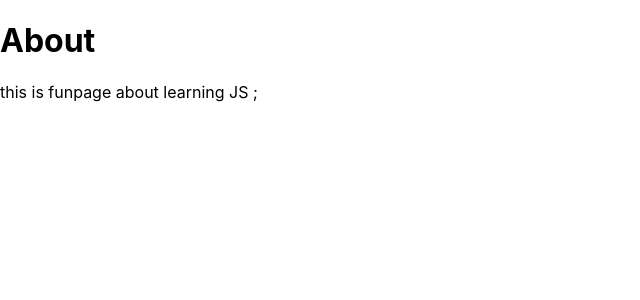
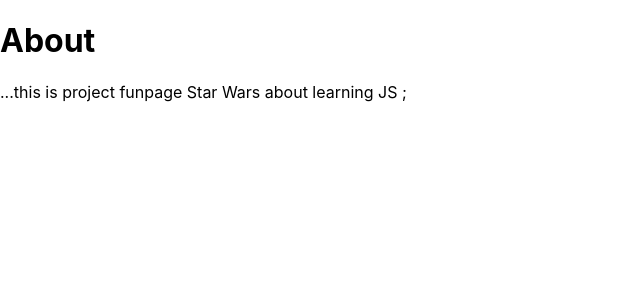
Before and after one commit to zer01eden/final_project, a React (Create React App) app: page /about in a window 1280 px wide. Shown: the top 300 px of the page, without its empty margins (0-640 px from the left). Built offline with nearby package versions, Linux system fonts and the light colour scheme.

Commit message:
any changes

```diff
--- a/src/components/About.tsx
+++ b/src/components/About.tsx
@@ -3,7 +3,7 @@
 return (
     <div>
     <h1>About</h1>
-    <p>this is funpage about learning JS ;</p>
+    <p>...this is project funpage Star Wars about learning JS ;</p>
     </div>
 );
 }
--- a/src/components/FeaturedPost.tsx
+++ b/src/components/FeaturedPost.tsx
@@ -9,7 +9,7 @@
 
 interface FeaturedPostProps {
 	post: {
-		id?: string;
+		id: string;
 		date: string;
 		description: string;
 		image: string;
@@ -20,7 +20,7 @@
 
 export default function FeaturedPost(props: FeaturedPostProps) {
 	const { post } = props;
-	console.log(post.id);
+	// console.log(post.id);
 	return (
 		<Grid item xs={12} md={6}>
 			<LinkRouter to={`/${post?.id}`}>
--- a/src/components/Start.tsx
+++ b/src/components/Start.tsx
@@ -13,7 +13,6 @@
 import MainFeaturedPost from './MainFeaturedPost';
 import FeaturedPost from './FeaturedPost';
 import { post } from './post';
-import axios from 'axios';
 import { useData } from './useData';
 
 const sections = [
@@ -26,36 +25,8 @@
 	{ title: 'Science', url: '#' },
 	{ title: 'Health', url: '#' },
 	{ title: 'Style', url: '#' },
-	{ title: 'Travel', url: '#' },
+	{ title: 'About', url: '/About' },
 ];
-
-// const mainFeaturedPost = {
-// 	title: 'Title of a longer featured blog post',
-// 	description:
-// 		"Multiple lines of text that form the lede, informing new readers quickly and efficiently about what's most interesting in this post's contents.",
-// 	image: 'https://source.unsplash.com/random?wallpapers',
-// 	imageText: 'main image description',
-// 	linkText: 'Continue reading…',
-// };
-
-// const featuredPosts = [
-// 	{
-// 		title: 'Featured post',
-// 		date: 'Nov 12',
-// 		description:
-// 			'This is a wider card with supporting text below as a natural lead-in to additional content.',
-// 		image: 'https://source.unsplash.com/random?wallpapers',
-// 		imageLabel: 'Image Text',
-// 	},
-// 	{
-// 		title: 'Post title',
-// 		date: 'Nov 11',
-// 		description:
-// 			'This is a wider card with supporting text below as a natural lead-in to additional content.',
-// 		image: 'https://source.unsplash.com/random?wallpapers',
-// 		imageLabel: 'Image Text',
-// 	},
-// ];
 
 const sidebar = {
 	title: 'About',
@@ -86,7 +57,7 @@
 const defaultTheme = createTheme();
 
 export default function Start() {
-	const [{ data, isLoading, isError }, doFetch] = useData(
+	const [{ data }] = useData(
 		'https://akabab.github.io/starwars-api/api/all.json'
 	);
 
@@ -98,37 +69,6 @@
 		linkText: 'Continue reading…',
 	};
 
-	// const featuredPosts = [
-	// 	{
-	// 		title: data?.[18].name ?? '',
-	// 		date: 'Nov 3',
-	// 		description: data?.[18].manufacturer ?? '',
-	// 		image: data?.[18].image ?? '',
-	// 		imageLabel: data?.[18].manufacturer ?? '',
-	// 	},
-	// 	{
-	// 		title: data?.[3].name ?? '',
-	// 		date: 'Nov 2',
-	// 		description: data?.[3].manufacturer ?? '',
-	// 		image: data?.[3].image ?? '',
-	// 		imageLabel: data?.[3].manufacturer ?? '',
-	// 	},
-	// 	{
-	// 		title: data?.[4].name ?? '',
-	// 		date: 'Nov 4',
-	// 		description: data?.[4].manufacturer ?? '',
-	// 		image: data?.[4].image ?? '',
-	// 		imageLabel: data?.[4].manufacturer ?? '',
-	// 	},
-	// 	{
-	// 		title: data?.[5].name ?? '',
-	// 		date: 'Nov 1',
-	// 		description: data?.[5].manufacturer ?? '',
-	// 		image: data?.[5].image ?? '',
-	// 		imageLabel: data?.[5].manufacturer ?? '',
-	// 	},
-	// ];
-
 	const featuredPosts = data?.slice(2, 14).map((item) => {
 		return {
 			id: item.id ?? '',
@@ -139,13 +79,12 @@
 			imageLabel: item.manufacturer ?? '',
 		};
 	});
-
 	// console.log(featuredPosts);
 	return (
 		<ThemeProvider theme={defaultTheme}>
 			<CssBaseline />
 			<Container maxWidth='lg'>
-				<Header title='Home' sections={[]} />
+				<Header title='Home' sections={sections} />
 				<main>
 					<MainFeaturedPost post={mainFeaturedPost} />
 					<Grid container spacing={4}>
```
Also changed, not shown: src/components/useData.tsx (+4 -3 lines).
